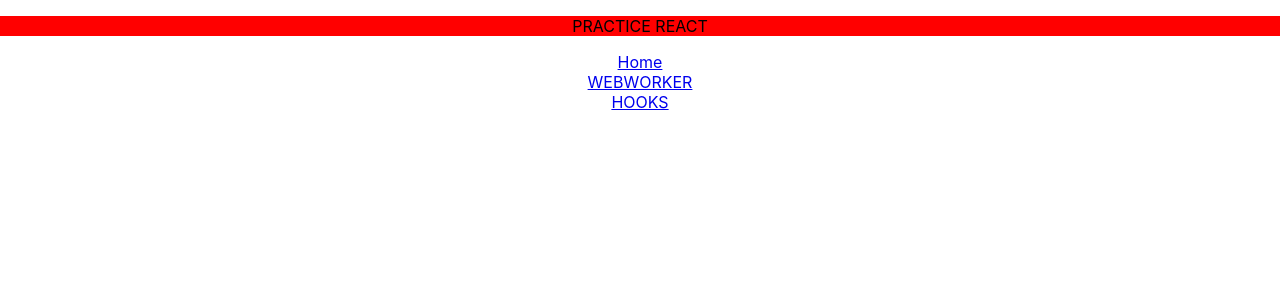
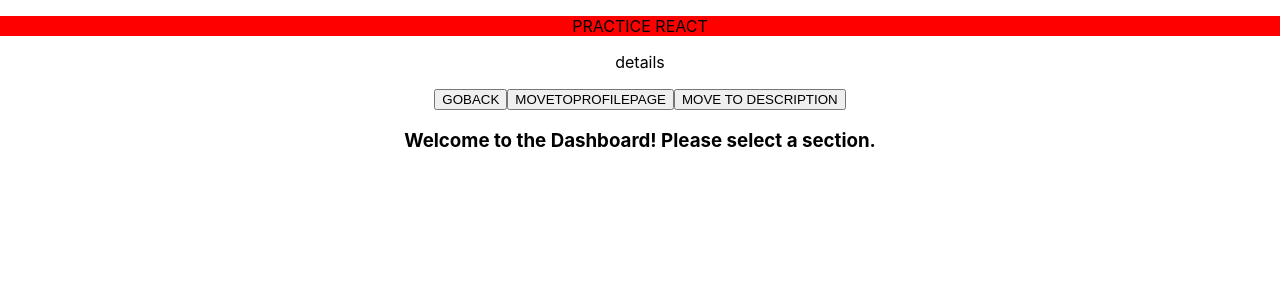
Before and after one commit to Janani99/practice_react, a React (Create React App) app: page /details in a window 1280 px wide. Shown: the top 300 px of the page. Built offline with nearby package versions, Linux system fonts and the light colour scheme.

Commit message:
navigaion logics added

```diff
--- a/src/App.js
+++ b/src/App.js
@@ -1,4 +1,9 @@
 import './App.css';
+import Home from '../src/navigation/home';
+import Details from '../src/navigation/details';
+import Profile from './navigation/profile';
+import Description from './navigation/description';
+
 import WebWorkerExample from './webWorker';
 import Counter from './hooks/useState/counter';
 import FormInput from './hooks/useState/formInput';
@@ -13,10 +18,11 @@ import Parent from './hooks/useCallback/parent';
 import UseContext from './hooks/useContext';
 import { Route, Routes } from 'react-router-dom';
 import Navigation from './navigationList';
-import Home from './home';
+//import Home from './home';
 import HooksNavigation from './hooks/hooksNavigation';
 import UseState from './hooks/useState/useState';
 import UseRef from './hooks/useRef/useRef'
+
 
 
 
@@ -26,7 +32,14 @@ function App() {
   return (
     <div className="App">
       <p style={{ background: "red" }}> PRACTICE REACT </p>
-      <Navigation />
+      <Routes>
+        <Route  path="/" element={<Home/>}></Route>
+        <Route path='/details' element={<Details/>}>
+        <Route path='profile' element={<Profile/>}></Route>
+        <Route path="description" element={<Description/>}/>
+        </Route>
+      </Routes>
+      {/* <Navigation />
       <Routes>
         <Route path='/' element={<Home />} />
         <Route path='webworker' element={<WebWorkerExample />}></Route>
@@ -48,7 +61,7 @@ function App() {
           <Route path="useContext" element={<UseContext />}></Route>
 
         </Route>
-      </Routes>
+      </Routes> */}
 
     </div>
   );
--- a/src/hooks/hooksNavigation.js
+++ b/src/hooks/hooksNavigation.js
@@ -1,19 +1,24 @@
 import React from 'react'
-import { Link, Outlet } from 'react-router-dom'
+import { Link, Outlet, useNavigate } from 'react-router-dom';
+
 
 export default function HooksNavigation() {
-
+const navigate=useNavigate();
+const useMemoClick=()=>{
+    navigate('useMemo')
+}
     return (
         <div>
             <p>Hook navigation</p>
             <ul>
                 <li><Link to='useState'>USESTATE</Link></li>
                 <li><Link to='useEffect'>USEEFFECT</Link></li>
-                <li><Link to='useMemo'>USEMEMO</Link></li>
+                <li><Link to='useRef'>USEMEMO</Link></li>
                 <li><Link to='useCallback'>USECALLBACK</Link></li>
                 <li><Link to='useContext'>USECONTEXT</Link></li>
                 <li><Link to='useRef'>USEREF</Link></li>
             </ul>
+            <button onClick={useMemoClick}>USEMEMO</button>
             <Outlet/>
 
 
--- a/src/hooks/useRef/useRef.js
+++ b/src/hooks/useRef/useRef.js
@@ -10,6 +10,8 @@ export default function UseRef() {
                 <li><Link to='intervalTimer'>INTERVALTIMER</Link></li>
                 <li><Link to='timer'>TIMER</Link></li>
             </ul>
+            <Outlet/>
+
          </div>
     )
 }
--- /dev/null
+++ b/src/navigation/description.js
@@ -0,0 +1,9 @@
+import React from 'react'
+
+function Description() {
+  return (
+    <div>Description</div>
+  )
+}
+
+export default Description;
--- /dev/null
+++ b/src/navigation/details.js
@@ -0,0 +1,45 @@
+import React from 'react'
+import { useLocation, useNavigate, useParams } from 'react-router-dom'
+import Description from './description';
+import Profile from './profile';
+
+function Details() {
+    const navigate=useNavigate();
+    const location=useLocation();
+    const {userId}=useParams();
+    let childComponent;
+    if(location.pathname==='/details/profile')
+    {
+        childComponent=<Profile/>
+    }
+    else if(location.pathname==='/details/description')
+    {
+        childComponent=<Description/>
+
+    }
+    else {
+        childComponent = <h3>Welcome to the Dashboard! Please select a section.</h3>;
+      }
+
+    const goBackToPreviousPage=()=>{
+        //goback to previous page
+        navigate(-1);
+    }
+    const moveToProfilePage=()=>{
+         navigate("profile");
+    }
+    const moveToDescriptionPage=()=>{
+        navigate('description')
+    }
+  return (
+    <div>
+      <p>details{userId}</p>
+      <button onClick={goBackToPreviousPage}>GOBACK</button>
+      <button onClick={moveToProfilePage}>MOVETOPROFILEPAGE</button>
+      <button onClick={moveToDescriptionPage}>MOVE TO DESCRIPTION</button>
+      <div>{childComponent}</div>
+    </div>
+  )
+}
+
+export default Details;
--- /dev/null
+++ b/src/navigation/home.js
@@ -0,0 +1,17 @@
+import React from 'react'
+import { replace, useNavigate } from 'react-router-dom'
+
+function Home() {
+    const navigate1=useNavigate();
+    const navigateToDetailsPage=()=>{
+        navigate1('/details',{replace:true});
+    }
+  return (
+    <div>
+      <p>home</p>
+      <button onClick={navigateToDetailsPage}>Navigate</button>
+    </div>
+  )
+}
+
+export default Home;
--- /dev/null
+++ b/src/navigation/profile.js
@@ -0,0 +1,11 @@
+import React from 'react'
+
+function Profile() {
+  return (
+    <div>
+        <p>Profile</p>
+    </div>
+  )
+}
+
+export default Profile;
```
